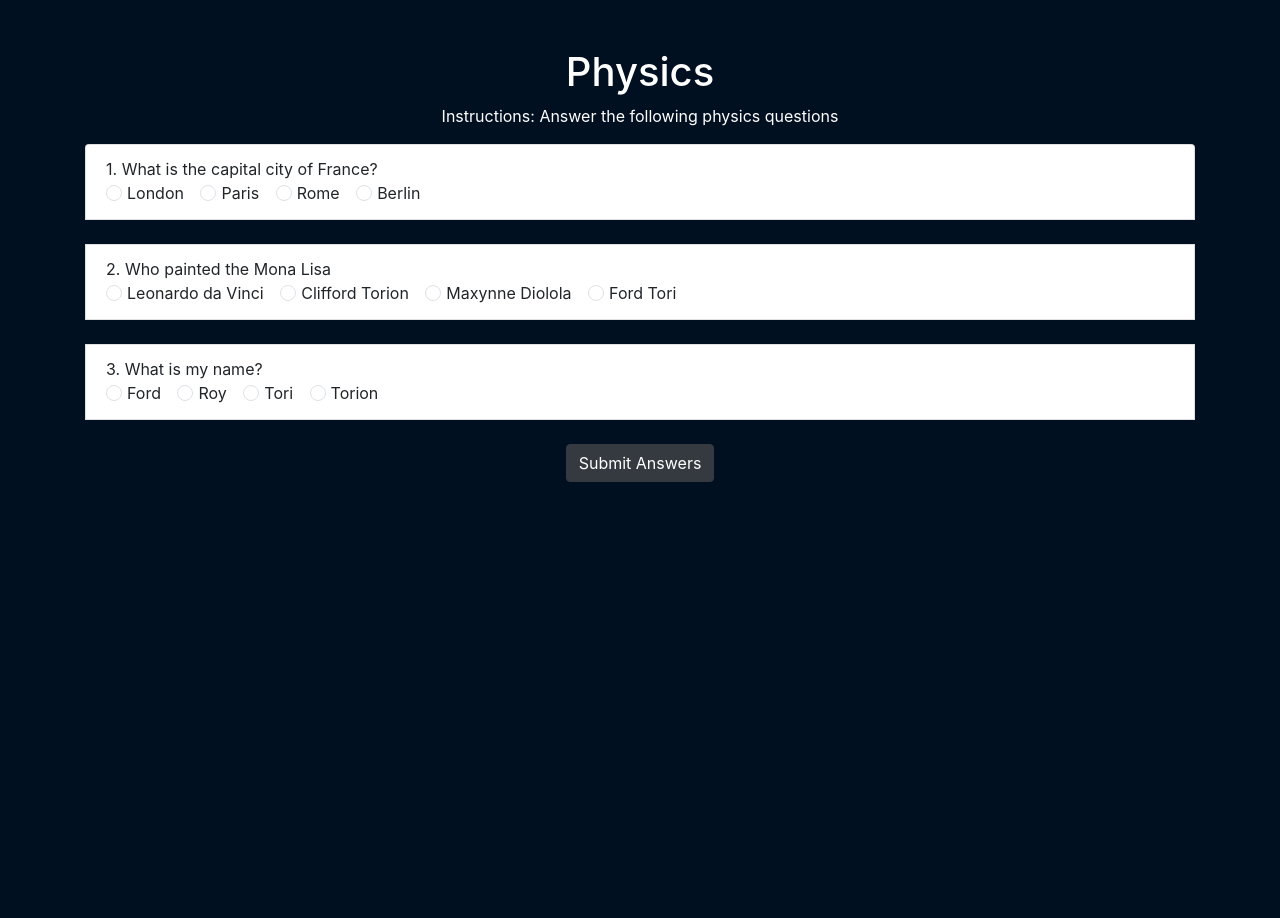
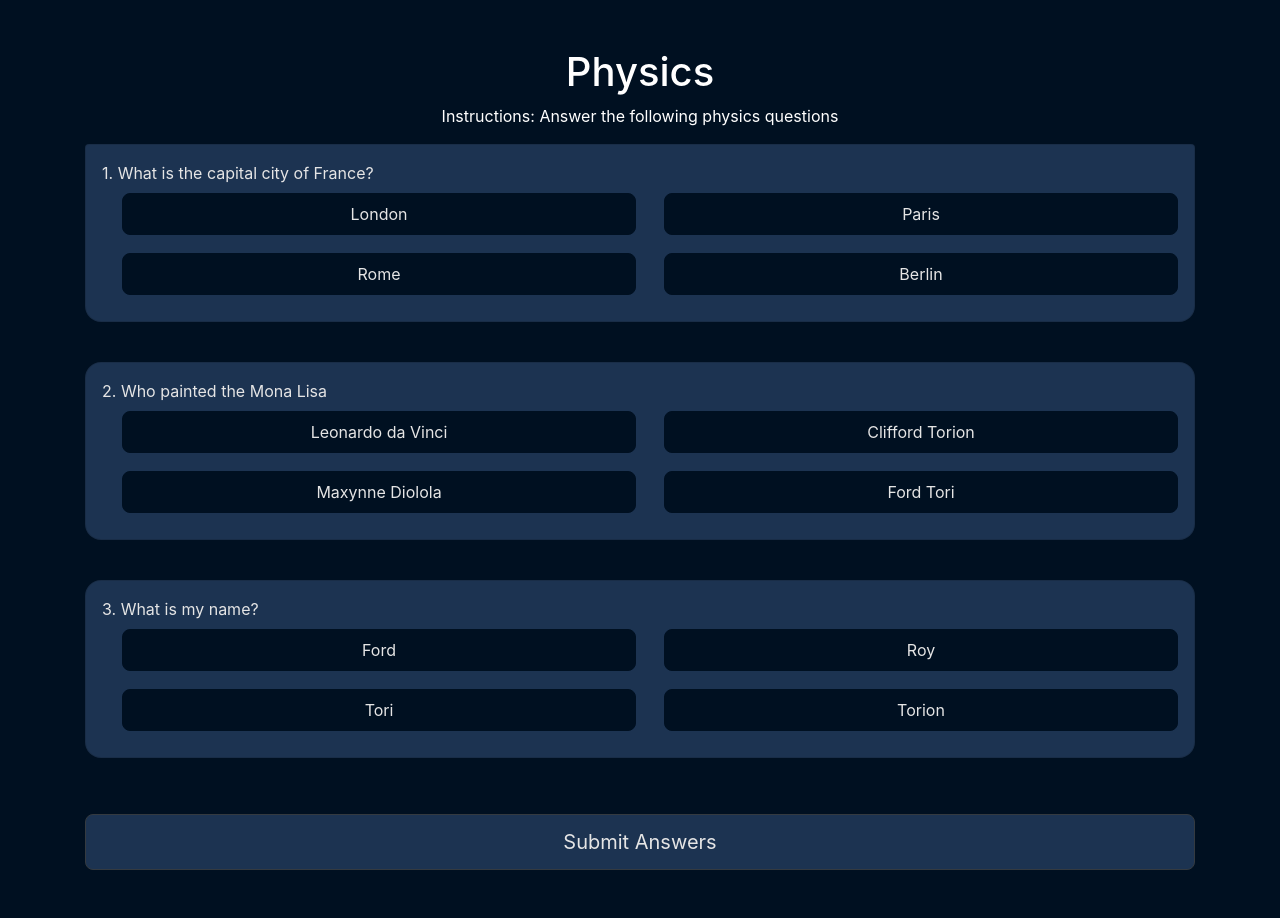
Before and after one commit to SirDroffilc/QuizMe-CS50x-Final-Project, a Flask app: template web_app/blueprints/quiz/templates/quiz/answer_quiz.html in a window 1280 px wide. Shown: the part 56-974 px from the top of the page. Before the commit the page ends 538 px from the top, so only its background shows below. Run offline with Flask 3, Linux system fonts and the light colour scheme; the template is opened without the code that fills it: values that come from a table or form of the project are taken from there, others are empty; some libraries are stand-ins or nearby versions.

Commit message:
Final
Free at last

```diff
--- a/web_app/blueprints/quiz/templates/quiz/all_quizzes.html
+++ b/web_app/blueprints/quiz/templates/quiz/all_quizzes.html
@@ -20,10 +20,11 @@
         .table td, .table th {
             padding: 0.75rem;
             vertical-align: top;
-            border-top: 1px solid #001021;
+            border-top:none;
+            border-bottom: none;
         }
         .table a {
-            color: #1C3351;
+            color: inherit;
             text-decoration: none;
         }
         .table a:hover {
--- a/web_app/blueprints/quiz/templates/quiz/answer_quiz.html
+++ b/web_app/blueprints/quiz/templates/quiz/answer_quiz.html
@@ -2,6 +2,63 @@
 {% block title %} | Modify Quiz{% endblock %}
 
 {% block content %}
+    <style>
+        .list-group-item {
+            background-color: #1C3351;
+            color: #e5e5e5;
+            border-radius: 1rem;
+            margin-bottom: 1rem;
+            padding: 1rem;
+        }
+
+        .choices-container {
+            display: grid;
+            grid-template-columns: 1fr 1fr;
+            gap: 0.5rem;
+            margin-top: 0.5rem;
+        }
+
+        .choice {
+            background-color: #001021;
+            border: 1px solid #001021;
+            border-radius: 0.5rem;
+            padding: 0.5rem 1rem;
+            text-align: center;
+            cursor: pointer;
+            color: #e5e5e5;
+            width: 100%;
+        }
+
+        .choice:hover {
+            background-color: #00081A;
+        }
+
+        .form-check-input {
+            display: none;
+        }
+
+        .form-check-input:checked + .choice {
+            background-color: #00040e;
+        }
+
+        .btn-dark {
+            background-color: #1C3351;
+            width: 100%;
+            margin-top: 1rem;
+            padding: 0.75rem;
+            font-size: 1.25rem;
+            border-radius: 0.5rem;
+            color: #e5e5e5;
+            text-align: center;
+            cursor: pointer;
+        }
+
+        .btn-dark:hover {
+            background-color: #00081A;
+        }
+
+    </style>
+
     <h1>{{ quiz.title }}</h1>
     <p>Instructions: {{ quiz.instructions }}</p>
 
@@ -9,22 +66,24 @@
         <ol class="list-group list-group-numbered text-start">
             {% for item in quiz.items %}
             <li class="list-group-item">
-                {{ item.question}} <br>
-                <div class="form-check form-check-inline">
+                {{ item.question }} <br>
+                <div class="choices-container">
+                    <div class="form-check">
                         <input class="form-check-input" type="radio" name="question{{ loop.index }}" id="option{{ loop.index }}_1" value="{{ item.option1 }}">
-                    <label class="form-check-label" for="option{{ loop.index }}_1">{{ item.option1 }}</label>
+                        <label class="choice" for="option{{ loop.index }}_1">{{ item.option1 }}</label>
                     </div>
-                <div class="form-check form-check-inline">
+                    <div class="form-check">
                         <input class="form-check-input" type="radio" name="question{{ loop.index }}" id="option{{ loop.index }}_2" value="{{ item.option2 }}">
-                    <label class="form-check-label" for="option{{ loop.index }}_2">{{ item.option2 }}</label>
+                        <label class="choice" for="option{{ loop.index }}_2">{{ item.option2 }}</label>
                     </div>
-                <div class="form-check form-check-inline">
+                    <div class="form-check">
                         <input class="form-check-input" type="radio" name="question{{ loop.index }}" id="option{{ loop.index }}_3" value="{{ item.option3 }}">
-                    <label class="form-check-label" for="option{{ loop.index }}_3">{{ item.option3 }}</label>
+                        <label class="choice" for="option{{ loop.index }}_3">{{ item.option3 }}</label>
                     </div>
-                <div class="form-check form-check-inline">
+                    <div class="form-check">
                         <input class="form-check-input" type="radio" name="question{{ loop.index }}" id="option{{ loop.index }}_4" value="{{ item.option4 }}">
-                    <label class="form-check-label" for="option{{ loop.index }}_4">{{ item.option4 }}</label>
+                        <label class="choice" for="option{{ loop.index }}_4">{{ item.option4 }}</label>
+                    </div>
                 </div>
             </li>
             <br>
@@ -33,7 +92,4 @@
 
         <button type="submit" class="btn btn-dark">Submit Answers</button>
     </form>
-
-
-
 {% endblock %}
```
Also changed, not shown: web_app/blueprints/feed/templates/feed/index.html (+14 -2 lines), web_app/blueprints/profile/templates/profile/index.html (+63 -4 lines), web_app/blueprints/quiz/templates/quiz/index.html (+24 -8 lines), web_app/blueprints/quiz/templates/quiz/modify_quiz.html (+40 -4 lines), web_app/blueprints/quiz/templates/quiz/results.html (+40 -6 lines), instance/testdb.db. Lines whose indentation alone changed are shown as unchanged.
